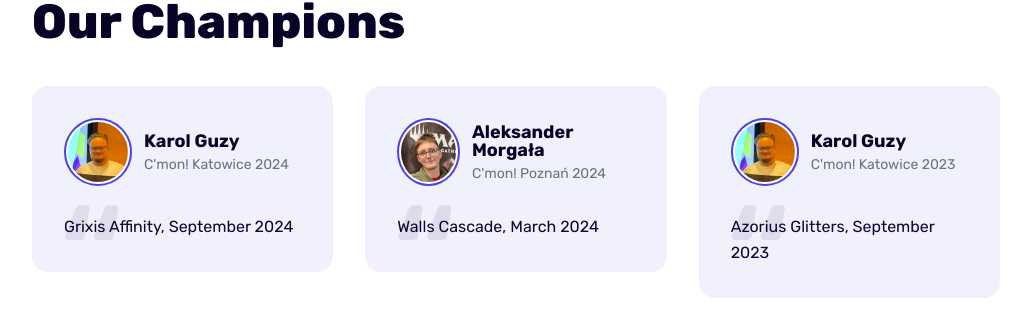
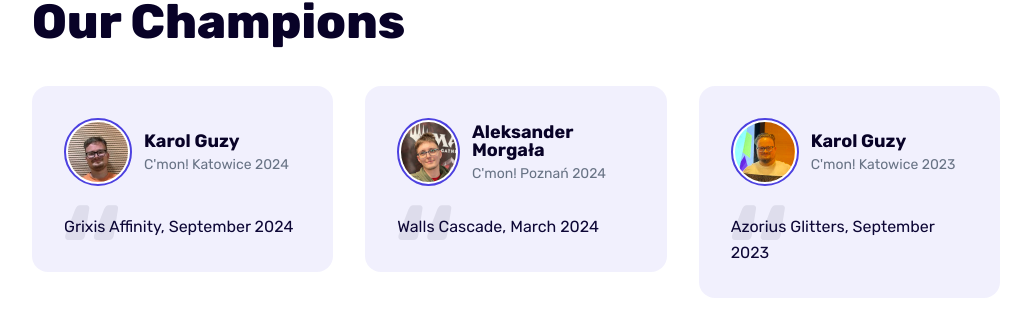
Before and after one commit to ganiwo/cmonmagic, a Jekyll site: the page built from index.html, in a window 1280 px wide. Shown: the part 871-1183 px from the top of the page, without its empty margins (124-1155 px from the left). Built offline with Jekyll 4.4.1, drawn with Linux system fonts in a browser that asks for light colours.

Commit message:
Update settings.yml

```diff
--- a/_data/settings.yml
+++ b/_data/settings.yml
@@ -108,7 +108,7 @@ testimonial__description:
 
 testimonial__items:
   - name: "Karol Guzy"
-    image: "/images/pr0b2023.jpg"
+    image: "/images/pr0b2024.jpg"
     designation: "C'mon! Katowice 2024"
     link: "https://melee.gg/Decklist/View/432362"
     content : "Grixis Affinity, September 2024"
```
